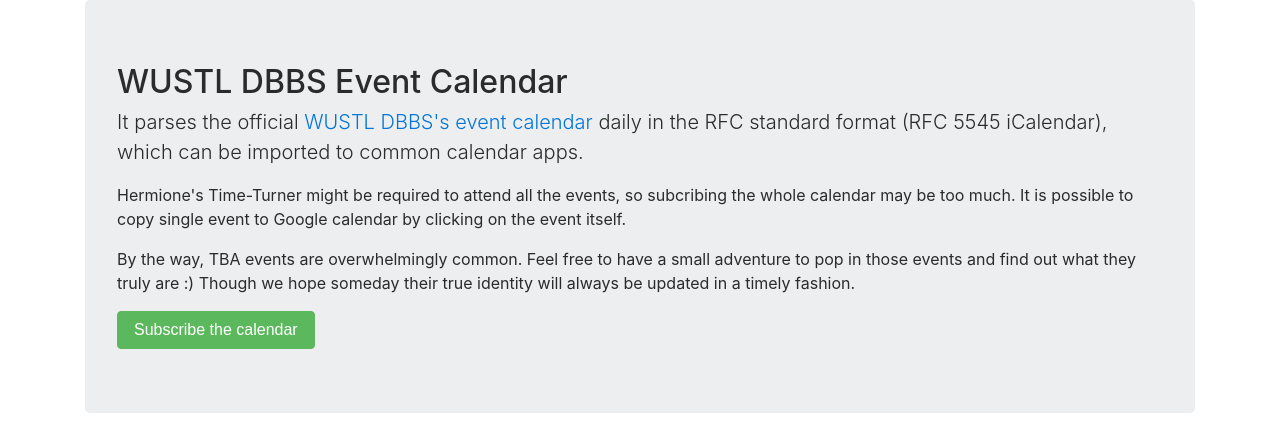
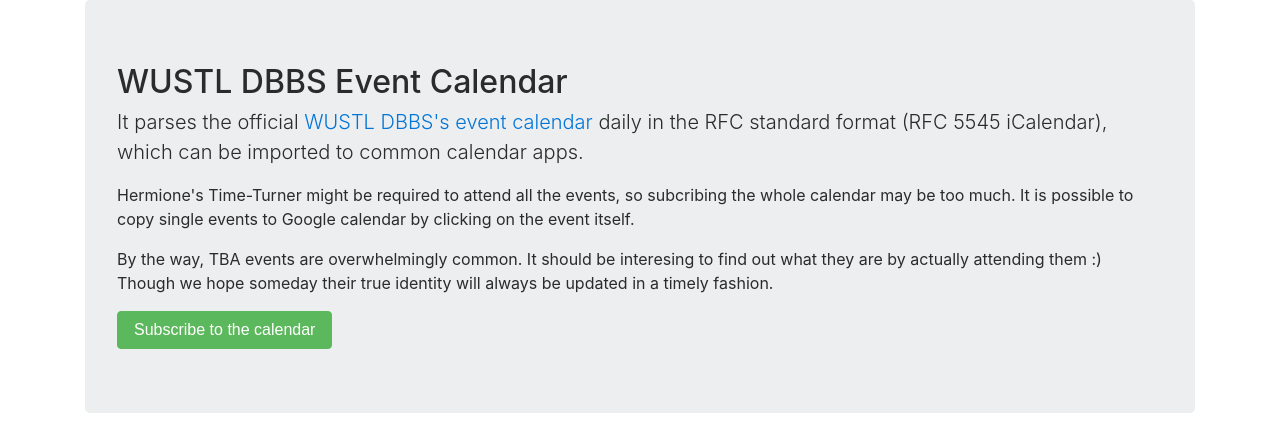
Before and after one commit to ccwang002/wustl-dbbs-icalendar, a plain HTML site: page index.html in a window 1280 px wide. Shown: the top 423 px of the page. Drawn offline with nearby package versions, Linux system fonts and the light colour scheme.

Commit message:
Rewording

```diff
--- a/index.html
+++ b/index.html
@@ -18,10 +18,10 @@
       <div class="jumbotron">
         <h2>WUSTL DBBS Event Calendar</h1>
 		<p class="lead">It parses the official <a href="http://dbbs.wustl.edu/Pages/Events.aspx">WUSTL DBBS's event calendar</a> daily in the RFC standard format (RFC 5545 iCalendar), which can be imported to common calendar apps.</p>
-		<p>Hermione's Time-Turner might be required to attend all the events, so subcribing the whole calendar may be too much.  It is possible to copy single event to Google calendar by clicking on the event itself.</p>
-		<p>By the way, TBA events are overwhelmingly common.  Feel free to have a small adventure to pop in those events and find out what they truly are :)  Though we hope someday their true identity will always be updated in a timely fashion.</p>
+		<p>Hermione's Time-Turner might be required to attend all the events, so subcribing the whole calendar may be too much.  It is possible to copy single events to Google calendar by clicking on the event itself.</p>
+		<p>By the way, TBA events are overwhelmingly common.  It should be interesing to find out what they are by actually attending them :)  Though we hope someday their true identity will always be updated in a timely fashion.</p>
 		<a href="https://calendar.google.com/calendar/ical/1fv6auqr377ghick10p45ji4o0q6lnrm%40import.calendar.google.com/public/basic.ics">
-			<button type="button" class="btn btn-success">Subscribe the calendar</button>
+			<button type="button" class="btn btn-success">Subscribe to the calendar</button>
 		</a>
       </div>
 
```
